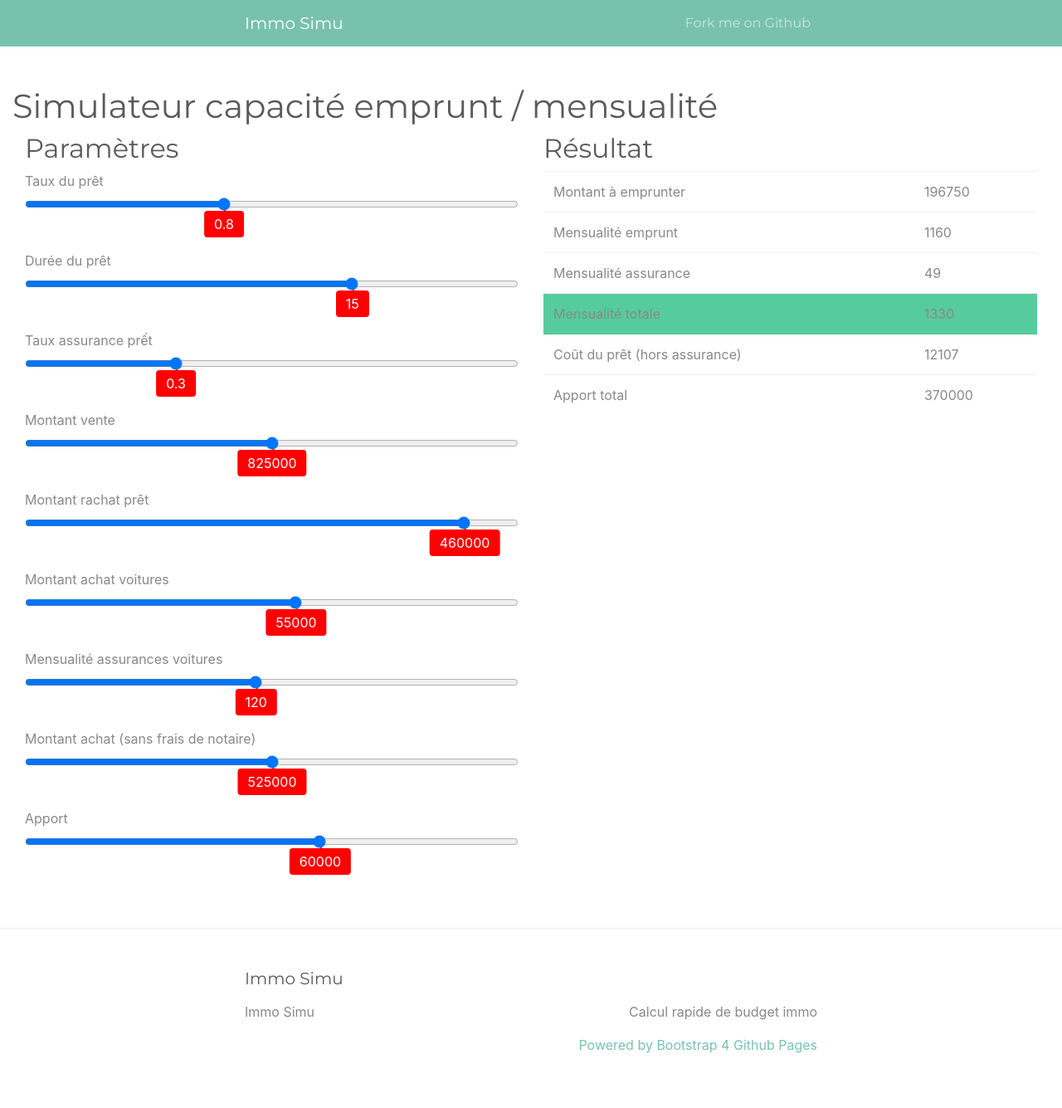
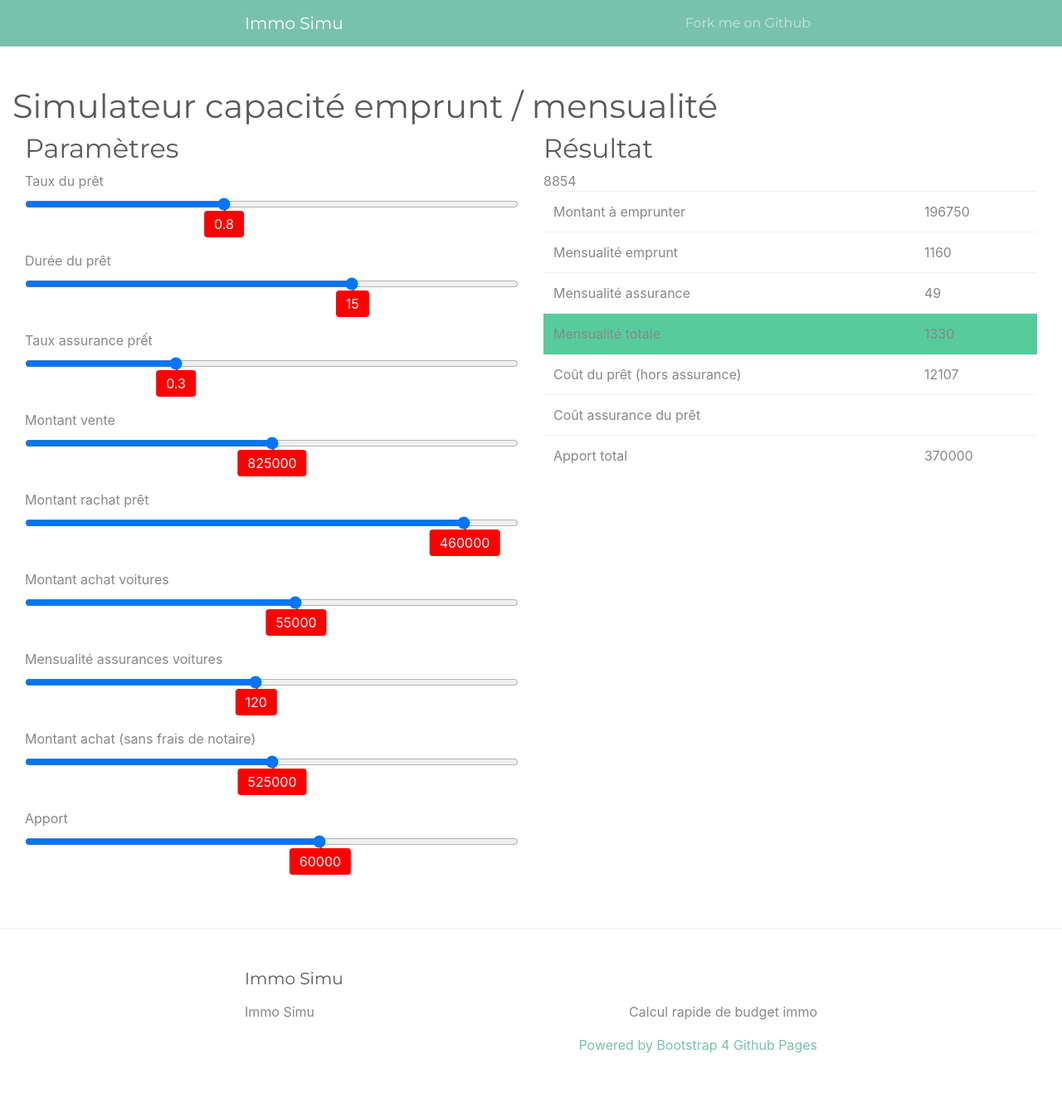
Before and after one commit to BrunoSpy/immosimu, a Jekyll site: the page built from index.md, in a window 1280 px wide. Shown: the whole page at 83% size. Built offline with Jekyll 4.4.1, drawn with Linux system fonts in a browser that asks for light colours.

Commit message:
Update index.md

```diff
--- a/index.md
+++ b/index.md
@@ -73,6 +73,7 @@ title: Simulateur capacité emprunt / mensualité
 <tr><td>Mensualité assurance</td><td><span id="monthAssur"></span></td></tr>
 <tr id="trTotal"><td>Mensualité totale</td><td><span id="total"></span></td></tr>
 <tr><td>Coût du prêt (hors assurance)</td><td><span id="cost"></span></td></tr>
+  <tr><td>Coût assurance du prêt<td></td><span id="totalAssur"></span></td></tr>
   <tr><td>Apport total</td><td><span id="apporttotal"></span></td></tr>
 </table>
 
```
